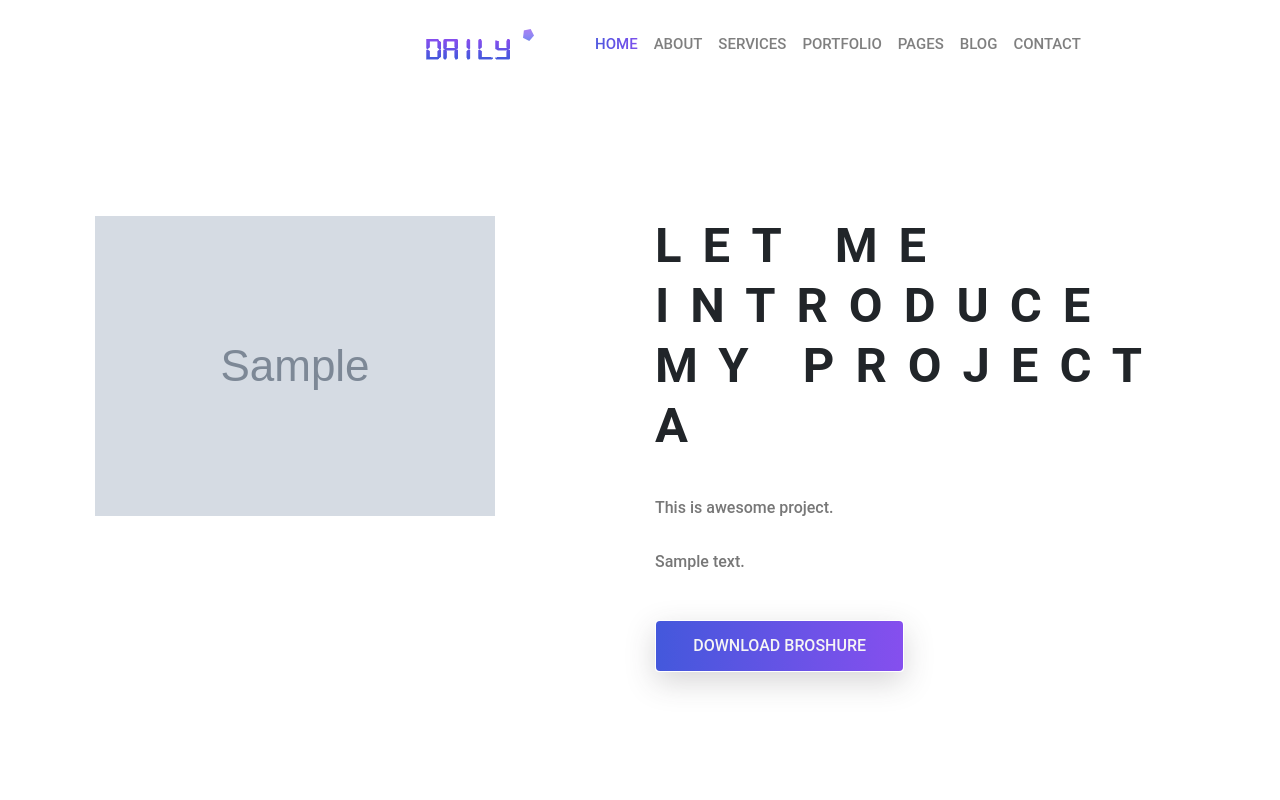
After one commit to bertanulusoy/portfolio-project, a Django app: template jobs/templates/jobs/detail.html in a window 1280 px wide. The commit adds this page. Run offline with Django 3.2, Linux system fonts and the light colour scheme; the template is opened without the code that fills it: most values are stand-ins (such as "Sample title", 1, 10 or a date in 2020); grey boxes marked "Sample" are stand-in pictures; data that the repository does not hold is empty; some libraries are stand-ins or nearby versions.

Commit message:
Homepage with projects is updeated and project details page created.

```diff
--- a/jobs/models.py
+++ b/jobs/models.py
@@ -5,3 +5,6 @@ class Job(models.Model):
   image = models.ImageField(upload_to='images/')
   # summary
   summary = models.CharField(max_length=200)
+
+  def __str__(self):
+    return self.summary
--- /dev/null
+++ b/jobs/templates/jobs/detail.html
@@ -0,0 +1,114 @@
+<!DOCTYPE html>
+<html lang="en">
+{% load static %}
+<head>
+  <meta charset="UTF-8">
+  <meta name="viewport" content="width=device-width, initial-scale=1.0">
+  <meta http-equiv="X-UA-Compatible" content="ie=edge">
+  <title>Bertan Ulusoy</title>
+
+<!-- Bootstrap css file -->
+<link rel="stylesheet" href="{% static 'css/bootstrap.min.css' %}">
+
+<!-- font awesome css file -->
+<link rel="stylesheet" href="{% static 'css/all.min.css' %}"></link>
+
+  <!-- custom css file -->
+  <link rel="stylesheet" href="{% static 'css/style.css' %}">
+</head>
+<body>
+
+<!-- =========================== Start Header Area =========================== -->
+<header class="header_area">
+  <div class="main-menu">
+    <nav class="navbar navbar-expand-lg navbar-light">
+      <a class="navbar-brand" href="#"><img src="{% static 'img/logo.png' %}" alt="logo"></a>
+      <button class="navbar-toggler" type="button" data-toggle="collapse" data-target="#navbarNav" aria-controls="navbarNav" aria-expanded="false" aria-label="Toggle navigation">
+        <span class="navbar-toggler-icon"></span>
+      </button>
+      <div class="collapse navbar-collapse" id="navbarNav">
+        <div class="mr-auto"></div>
+          <ul class="navbar-nav">
+            <li class="nav-item active">
+              <a class="nav-link" href="{% url 'home' %}">Home <span class="sr-only">(current)</span></a>
+            </li>
+            <li class="nav-item">
+              <a class="nav-link" href="#">about</a>
+            </li>
+            <li class="nav-item">
+              <a class="nav-link" href="#">services</a>
+            </li>
+            <li class="nav-item">
+              <a class="nav-link" href="#">portfolio</a>
+            </li>
+            <li class="nav-item">
+              <a class="nav-link" href="#">pages</a>
+            </li>
+            <li class="nav-item">
+              <a class="nav-link" href="#">blog</a>
+            </li>
+            <li class="nav-item">
+              <a class="nav-link" href="#">contact</a>
+            </li>
+          </ul>
+      </div>
+    </nav>
+  </div>
+</header>
+<!-- =========================== End Header Area =========================== -->
+
+<!-- =========================== Start Main Area =========================== -->
+<main class="site-main">
+
+
+<!-- =========================== Start About Area =========================== -->
+<section class="about-area">
+  <div class="container-fluid">
+    <div class="row">
+      <div class="col-lg-6 col-md-12">
+        <div class="about-image">
+        <img src="{{ job.image.url }}" alt="portfolio-1" alt="" class="img-fluid"/>
+          <!--<img src="{% static 'img/about-us.png' %}" alt="About us" class="img-fluid">-->
+        </div>
+      </div>
+      <div class="col-lg-6 col-md-12 about-title">
+        <h2 class="text-uppercase">
+          <span>Let me</span>
+          <span>introduce</span>
+          <span>my project A</span>
+        </h2>
+        <div class="paragraph py-4 w-75">
+          <p class="para">
+            This is awesome project.
+          </p>
+          <p class="para">
+            {{ job.summary }}
+          </p>
+        </div>
+        <button type="button" class="btn button primary-button text-uppercase">Download Broshure</button>
+      </div>
+    </div>
+  </div>
+</section>
+<!-- =========================== End About Area ============================= -->
+
+</main>
+<!-- =========================== End Main Area ============================= -->
+
+
+
+<!-- jQuery js file -->
+<script src="{% static 'js/jquery-3.4.1.min.js' %}"></script>
+
+<!-- Bootstrap js file -->
+<script src="{% static 'js/bootstrap.min.js' %}"></script>
+
+<!-- isotope js file -->
+<script src="{% static 'vendor/isotope/isotope.pkgd.min.js' %}"></script>
+
+
+<!-- custom js file -->
+<script src="{% static 'js/main.js' %}"></script>
+
+</body>
+</html>
--- a/jobs/views.py
+++ b/jobs/views.py
@@ -1,6 +1,10 @@
-from django.shortcuts import render
+from django.shortcuts import render, get_object_or_404
 from .models import Job
 
 def home(request):
   jobs = Job.objects
   return render(request, 'jobs/home.html', {'jobs': jobs})
+
+def detail(request, job_id):
+  job_detail = get_object_or_404(Job, pk=job_id)
+  return render(request, 'jobs/detail.html', {'job': job_detail})
--- a/portfolio/settings.py
+++ b/portfolio/settings.py
@@ -125,3 +125,6 @@ USE_TZ = True
 
 STATIC_URL = '/static/'
 STATIC_ROOT = os.path.join(BASE_DIR, 'static')
+
+MEDIA_URL = '/media/'
+MEDIA_ROOT = BASE_DIR
--- a/portfolio/urls.py
+++ b/portfolio/urls.py
@@ -21,5 +21,9 @@ from django.conf.urls.static import static
 
 urlpatterns = [
     path('admin/', admin.site.urls),
-    path('', jobs.views.home, name="home")
-] + static(settings.STATIC_URL, document_root=settings.STATIC_ROOT)
+    path('', jobs.views.home, name="home"),
+    path('jobs/<int:job_id>', jobs.views.detail, name='detail')
+]
+
+urlpatterns += static(settings.STATIC_URL, document_root=settings.STATIC_ROOT)
+urlpatterns += static(settings.MEDIA_URL, document_root=settings.MEDIA_ROOT)
```
Also changed, not shown: jobs/templates/jobs/home.html (+16 -3 lines).
